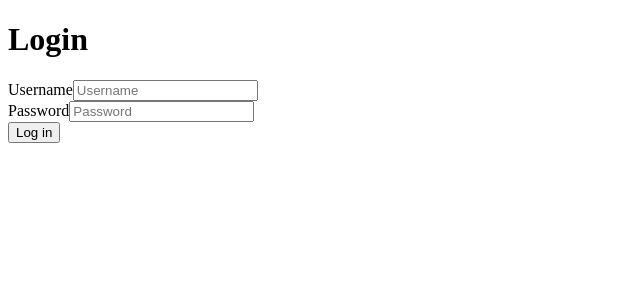
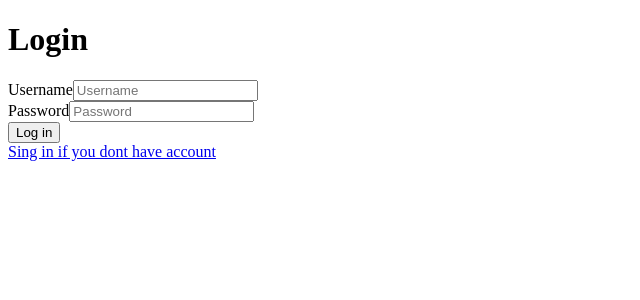
Before and after one commit to danteallievi/social_network_frontend, a React (Create React App) app: page / in a window 1280 px wide. Shown: the top 300 px of the page, without its empty margins (0-640 px from the left). Built offline with nearby package versions, Linux system fonts and the light colour scheme; no server answers.

Commit message:
Added link to register

```diff
--- a/src/components/Forms/Auth/LoginForm.js
+++ b/src/components/Forms/Auth/LoginForm.js
@@ -1,5 +1,5 @@
 import { useState } from "react";
-import { useNavigate } from "react-router";
+import { useNavigate, Link } from "react-router-dom";
 
 import useUser from "../../../hooks/useUser";
 
@@ -27,6 +27,7 @@ const LoginForm = () => {
   };
 
   return (
+    <>
       <form onSubmit={onSubmit} autoComplete="off" noValidate>
         <div>
           <label htmlFor="username">Username</label>
@@ -53,6 +54,8 @@ const LoginForm = () => {
           <button>Log in</button>
         </div>
       </form>
+      <Link to="/register">Sing in if you dont have account</Link>
+    </>
   );
 };
 
```
Lines whose indentation alone changed are shown as unchanged.
